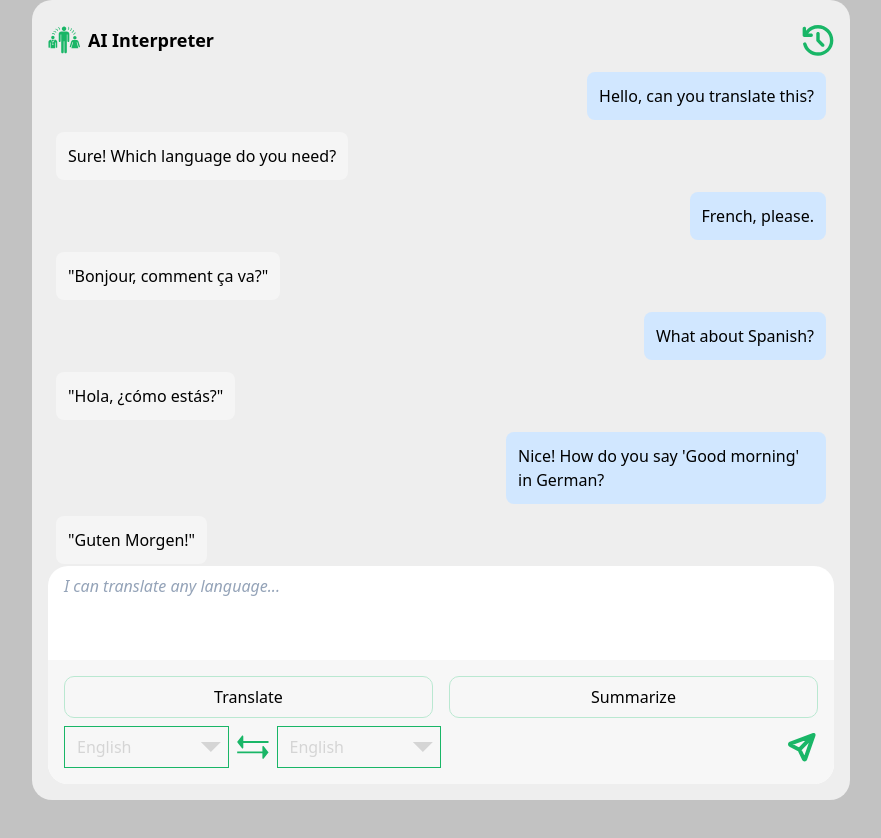
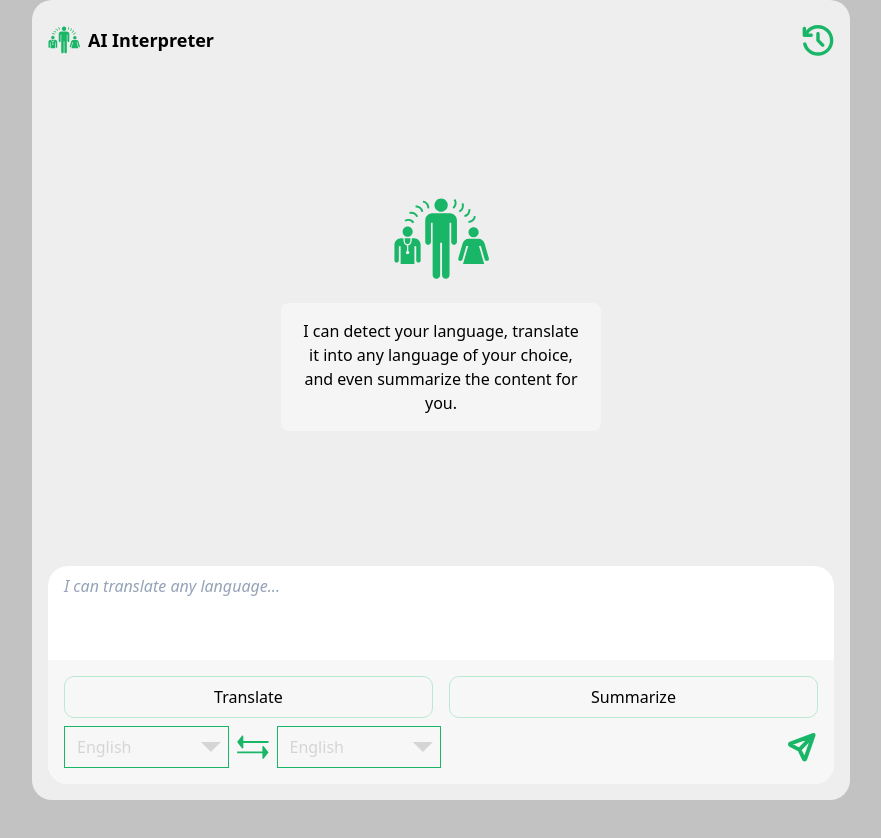
Before and after one commit to max-out-oluwadara/ai-interpreter, a Next.js app: page / in a window 1280 px wide. Shown: the top 838 px of the page, without its empty margins (199-1080 px from the left). Built offline with nearby package versions, Linux system fonts and the light colour scheme.

Commit message:
default chat

```diff
--- a/src/components/ChatOutput.tsx
+++ b/src/components/ChatOutput.tsx
@@ -1,8 +1,21 @@
+"use client"; // ✅ Marks this file as a Client Component
+
+import { useEffect, useRef } from "react";
 import messages from "@/data/message"; // Import messages
 
 const ChatOutput = () => {
+  // Create a reference to track the chat bottom
+  const chatEndRef = useRef<HTMLDivElement>(null);
+
+  // Scroll to bottom after render
+  useEffect(() => {
+    if (chatEndRef.current) {
+      chatEndRef.current.scrollIntoView({ behavior: "smooth" });
+    }
+  }, []); // ✅ Run only once after the component mounts
+
   return (
-    <div className="h-full  space-y-3 p-2">
+    <div className="h-full space-y-3 px-2 pt-8 overflow-y-auto">
       {messages.map((message) => (
         <div
           key={message.id}
@@ -10,7 +23,7 @@ const ChatOutput = () => {
         >
           <p
             className={`
-              ${message.sender === "user" ? "bg-[#D1E7FF]" : "bg-[#F5F5F5]"}
+              ${message.sender === "user" ? "bg-[#FFFFFF]" : "bg-[#BAE8D1]"}
               p-2 sm:p-3 rounded-lg text-black max-w-xs
               text-sm sm:text-base /* Reduce font size on sm screens */
             `}
@@ -19,6 +32,8 @@ const ChatOutput = () => {
           </p>
         </div>
       ))}
+      {/* Invisible div at the bottom to scroll into view */}
+      <div ref={chatEndRef} />
     </div>
   );
 };
--- a/src/components/Container.tsx
+++ b/src/components/Container.tsx
@@ -1,6 +1,7 @@
 import Header from './Header';
 import Search from './Search';
-import ChatOutput from './ChatOutput';
+//import ChatOutput from './ChatOutput';
+import DefaultChatOutput from './DefaultChatOutput';
 
 const Container = () => {
   return (
@@ -29,8 +30,9 @@ const Container = () => {
       <Header />
 
       {/* Chat Output Wrapper */}
-      <div className="h-0 flex-grow overflow-y-auto">
-        <ChatOutput />
+      <div className="h-0 flex-grow overflow-y-auto pb-2">
+        {/* <ChatOutput /> */}
+        <DefaultChatOutput />
       </div>
 
       {/* Bottom div - adjusted for mobile */}
@@ -42,7 +44,6 @@ const Container = () => {
           rounded-[20px]
           sm:w-full
           max-w-full
-          mb-[20px]
           sm:mb-0
         "
       >
```
